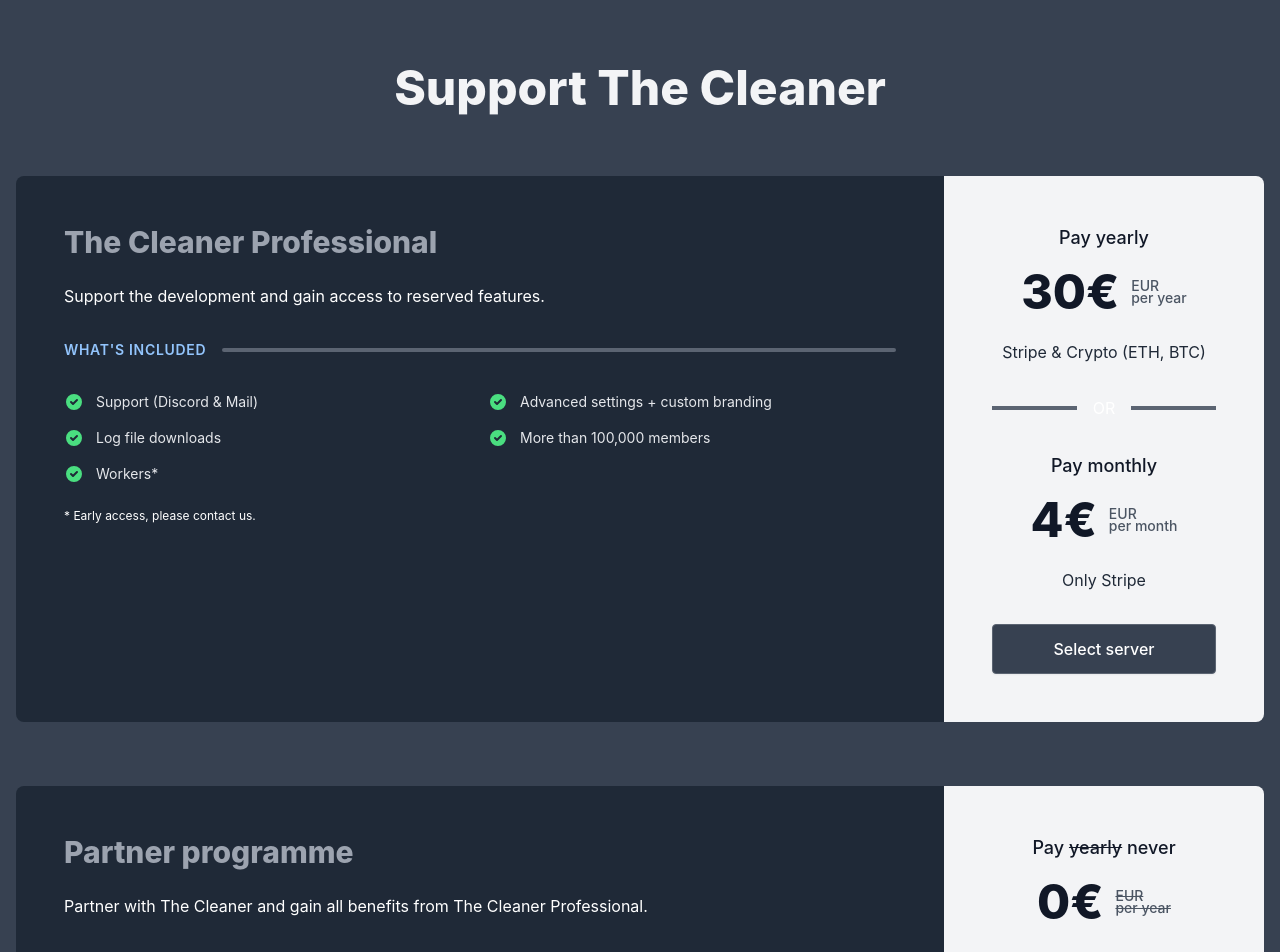
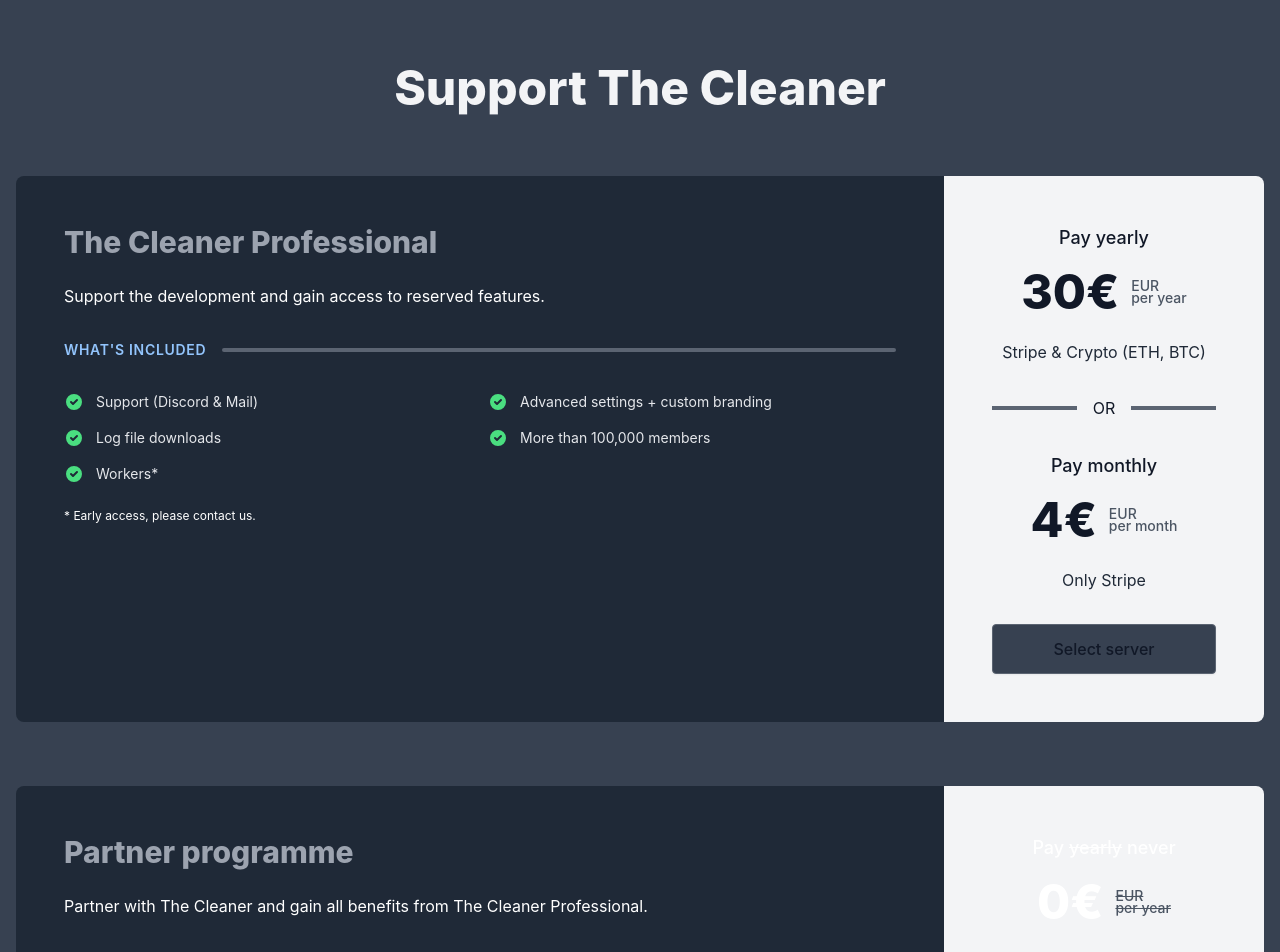
Before and after one commit to cleaner-bot/website, a Next.js app: page /pricing in a window 1280 px wide. Shown: the top 952 px of the page. Built offline with nearby package versions, Linux system fonts and the light colour scheme.

Commit message:
update text color

```diff
--- a/pages/pricing.jsx
+++ b/pages/pricing.jsx
@@ -98,11 +98,11 @@ export default function Pricing() {
                         * Early access, please contact us.
                     </p>
                 </div>
-                <div className="flex-shrink-0 p-6 bg-gray-100 rounded-b-lg lg:p-12 lg:rounded-bl-none lg:rounded-r-lg lg:w-80">
-                    <p className="text-lg font-medium text-center text-gray-900">
+                <div className="flex-shrink-0 p-6 text-gray-900 bg-gray-100 rounded-b-lg lg:p-12 lg:rounded-bl-none lg:rounded-r-lg lg:w-80">
+                    <p className="text-lg font-medium text-center">
                         Pay yearly
                     </p>
-                    <div className="flex items-center justify-center mt-4 text-5xl font-extrabold text-gray-900">
+                    <div className="flex items-center justify-center mt-4 text-5xl font-extrabold">
                         <span>30€</span>
                         <span className="flex flex-col ml-3 text-sm font-medium leading-3 text-gray-600">
                             <span>EUR</span>
@@ -115,10 +115,10 @@ export default function Pricing() {
                         </p>
                     </div>
                     <Or />
-                    <p className="mt-2 text-lg font-medium text-center text-gray-900">
+                    <p className="mt-2 text-lg font-medium text-center">
                         Pay monthly
                     </p>
-                    <div className="flex items-center justify-center mt-4 text-5xl font-extrabold text-gray-900">
+                    <div className="flex items-center justify-center mt-4 text-5xl font-extrabold">
                         <span>4€</span>
                         <span className="flex flex-col ml-3 text-sm font-medium leading-3 text-gray-600">
                             <span>EUR</span>
@@ -164,10 +164,10 @@ export default function Pricing() {
                     </p>
                 </div>
                 <div className="flex-shrink-0 p-6 bg-gray-100 rounded-b-lg lg:p-12 lg:rounded-bl-none lg:rounded-r-lg lg:w-80">
-                    <p className="text-lg font-medium text-center text-gray-900">
+                    <p className="text-lg font-medium text-center">
                         Pay <span className="line-through">yearly</span> never
                     </p>
-                    <div className="flex items-center justify-center mt-4 text-5xl font-extrabold text-gray-900">
+                    <div className="flex items-center justify-center mt-4 text-5xl font-extrabold">
                         <span>0€</span>
                         <span className="flex flex-col ml-3 text-sm font-medium leading-3 text-gray-600 line-through">
                             <span>EUR</span>
```
